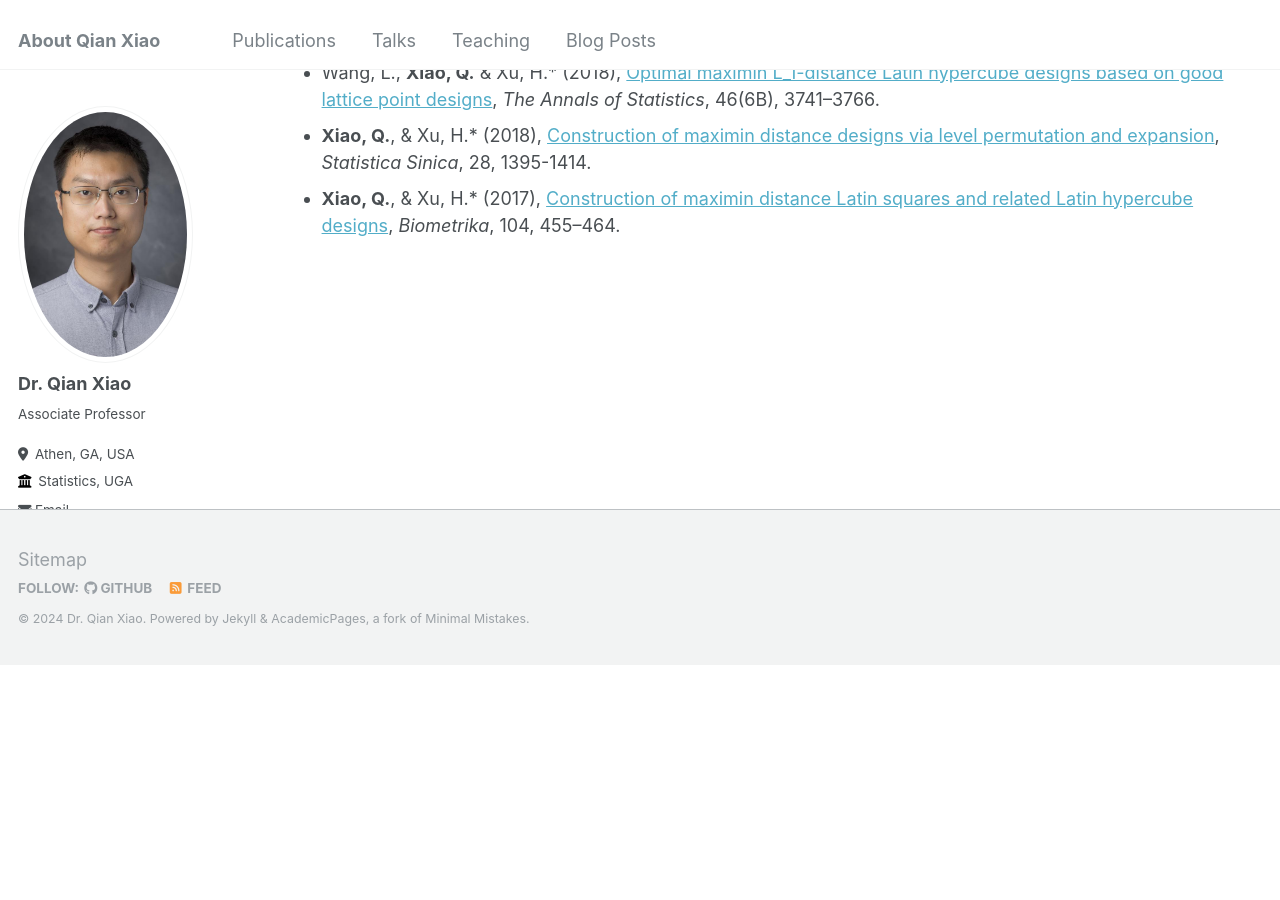
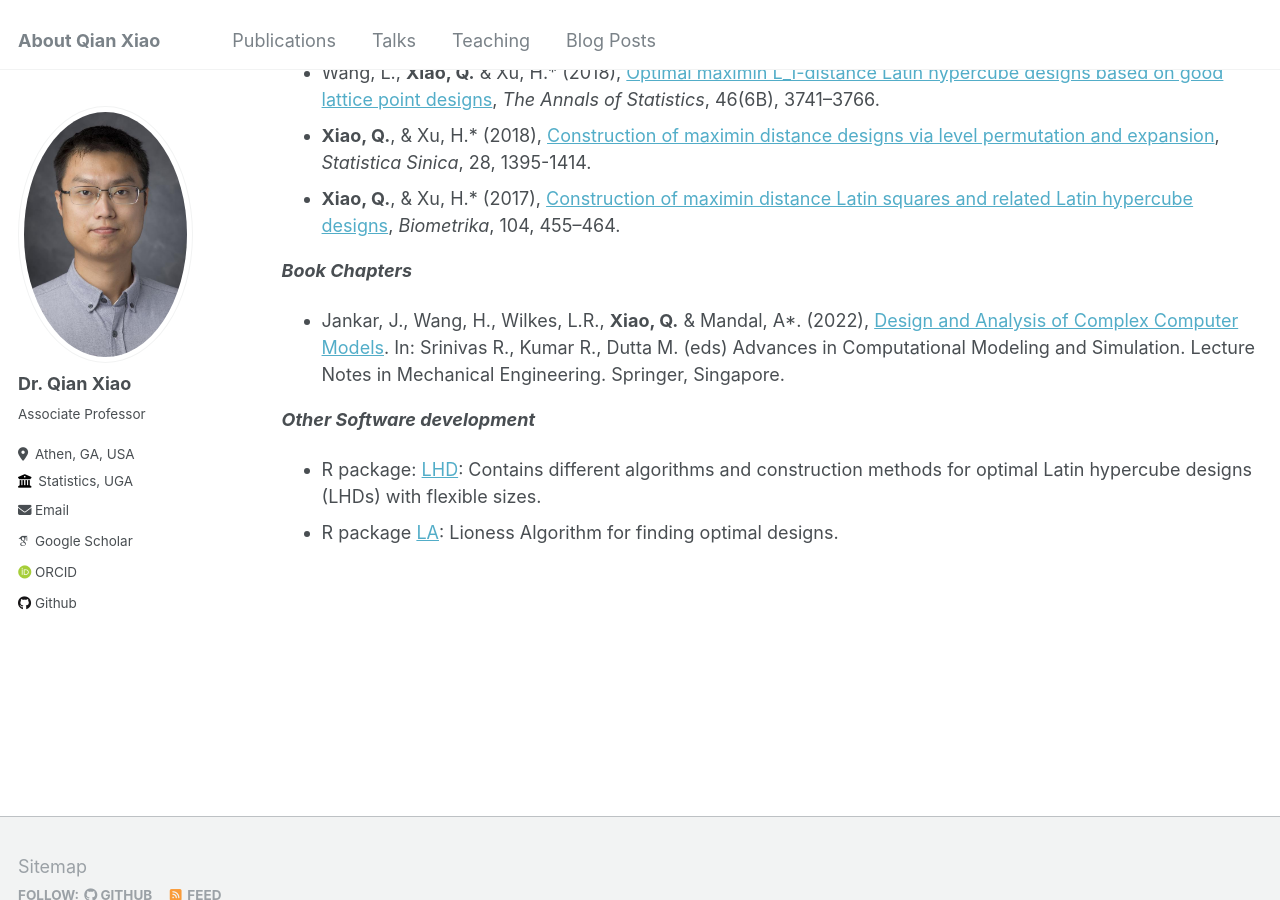
Before and after one commit to QXlab/QXlab.github.io, a Jekyll site: the page built from _pages/publications.md, in a window 1280 px wide and 900 px high, scrolled down 1265 px. Built offline with Jekyll 4.4.1, drawn with Linux system fonts in a browser that asks for light colours; some web fonts are replaced; before the commit the page ends 1929 px from its top, so only the background shows below that.

Commit message:
Update publications.md

```diff
--- a/_pages/publications.md
+++ b/_pages/publications.md
@@ -31,6 +31,13 @@ author_profile: true
 * __Xiao, Q.__, & Xu, H.\* (2018), [Construction of maximin distance designs via level permutation and expansion](https://www3.stat.sinica.edu.tw/statistica/oldpdf/A28n314.pdf), _Statistica Sinica_, 28, 1395-1414.
 * __Xiao, Q.__, & Xu, H.\* (2017), [Construction of maximin distance Latin squares and related Latin hypercube designs](https://academic.oup.com/biomet/article-abstract/104/2/455/3058134?redirectedFrom=fulltext), _Biometrika_, 104, 455--464.
 
+***Book Chapters***
+
+* Jankar, J., Wang, H., Wilkes, L.R., __Xiao, Q.__ & Mandal, A*. (2022), [Design and Analysis of Complex Computer Models](https://link.springer.com/chapter/10.1007/978-981-16-7857-8_2). In: Srinivas R., Kumar R., Dutta M. (eds) Advances in Computational Modeling and Simulation. Lecture Notes in Mechanical Engineering. Springer, Singapore.
+
+***Other Software development***
+* R package: [LHD](https://cran.r-project.org/web/packages/LHD/index.html): Contains different algorithms and construction methods for optimal Latin hypercube designs (LHDs) with flexible sizes.
+* R package [LA](https://cran.r-project.org/web/packages/LA/index.html): Lioness Algorithm for finding optimal designs.
 
 
 {% include base_path %}
```
